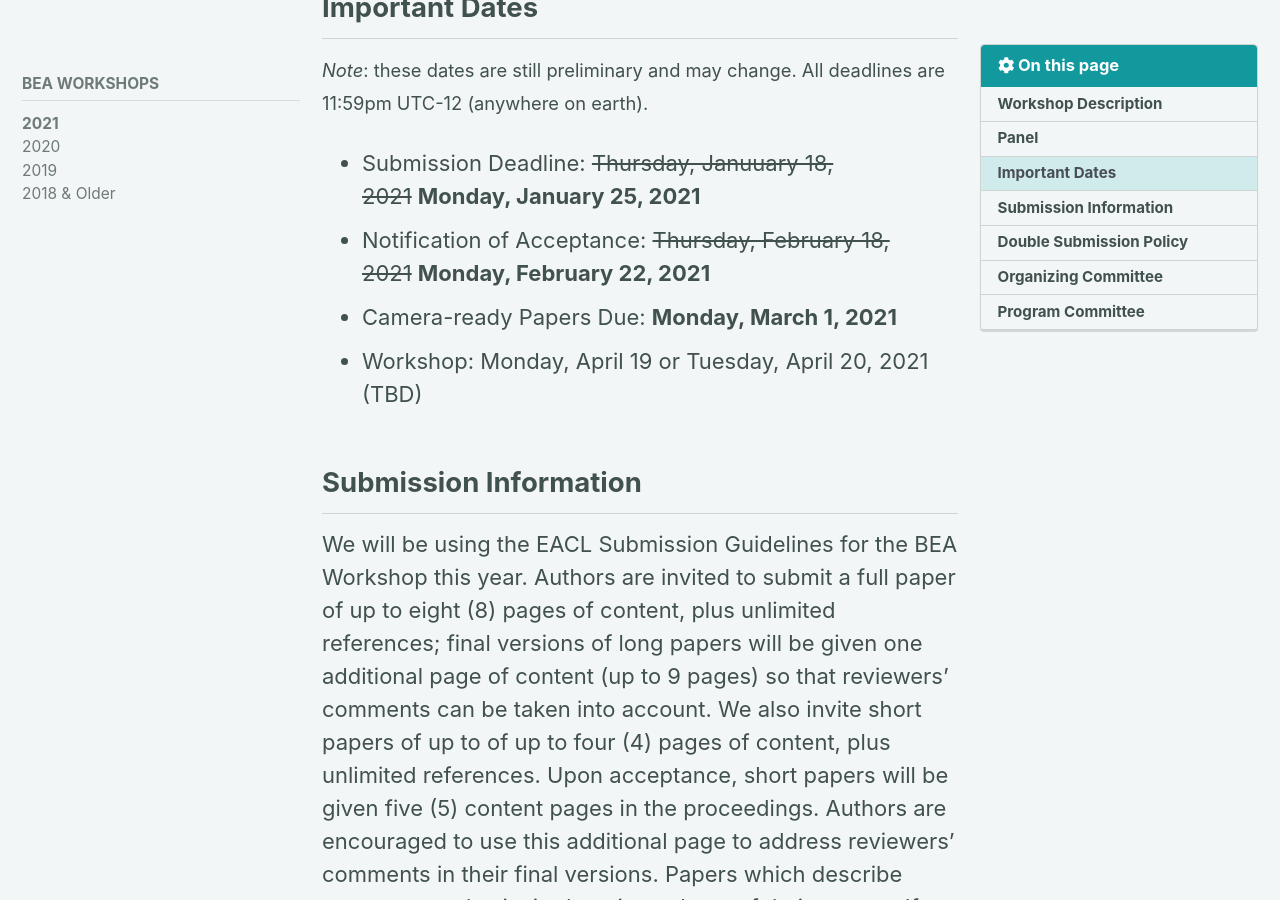
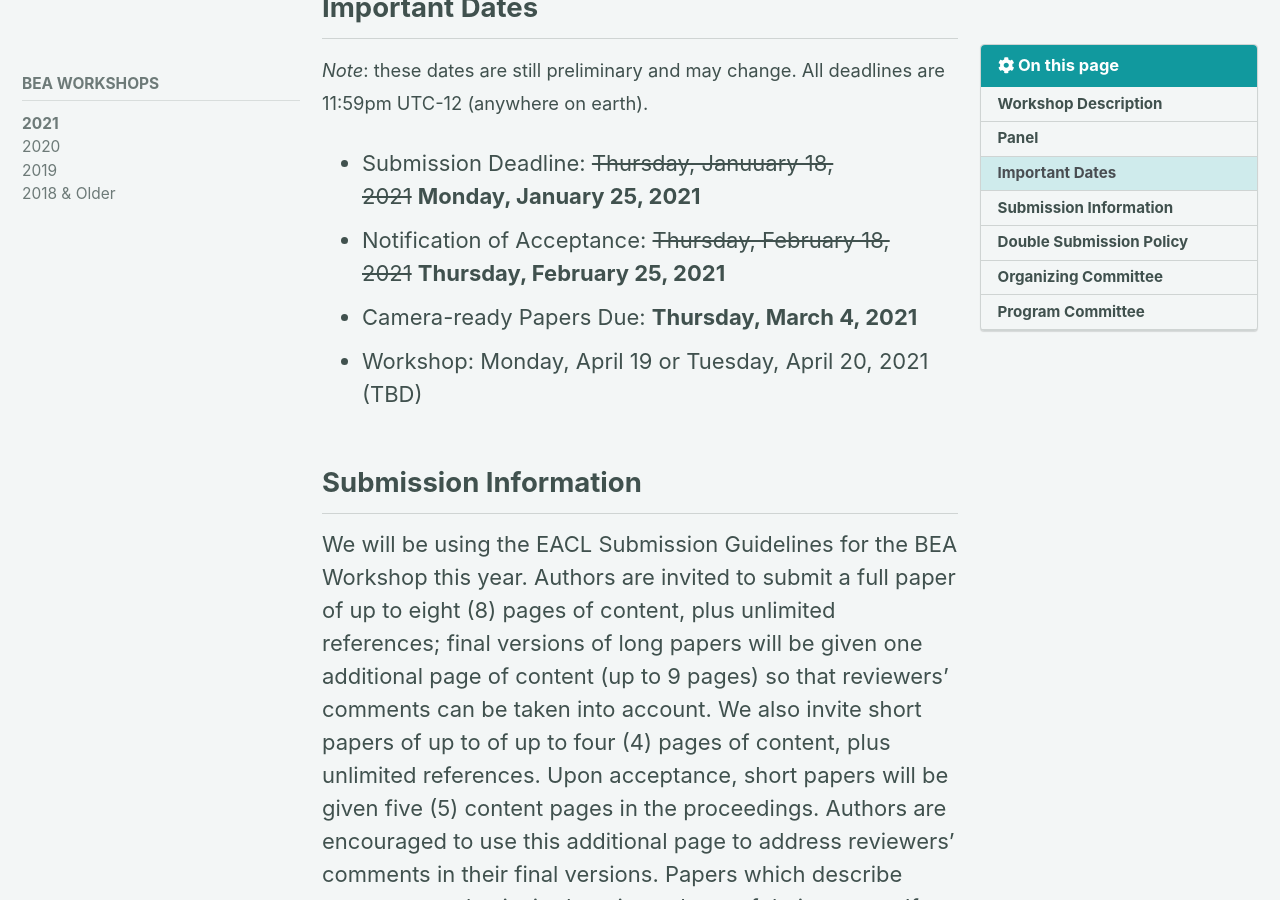
Before and after one commit to sigedu-org/website, a Jekyll site: the page built from _pages/bea/current.md, in a window 1280 px wide and 900 px high, scrolled down 5732 px. Built offline with Jekyll 4.4.1, drawn with Linux system fonts in a browser that asks for light colours; cached includes are drawn as plain includes; nearby versions of some CDN libraries.

Commit message:
Update dates.

```diff
--- a/_pages/bea/current.md
+++ b/_pages/bea/current.md
@@ -104,8 +104,8 @@ In 2021, we will be hosting a virtual 1-hour panel on *New Challenges for Educat
 <span style="font-size: smaller;"><em>Note</em>: these dates are still preliminary and may change. All deadlines are 11:59pm UTC-12 (anywhere on earth).</span>
 
 - Submission Deadline: <span style="text-decoration: line-through;">Thursday, Januuary 18, 2021</span>&nbsp;**Monday, January 25, 2021**
-- Notification of Acceptance: <span style="text-decoration: line-through;">Thursday, February 18, 2021</span>&nbsp;**Monday, February 22, 2021**
-- Camera-ready Papers Due: **Monday, March 1, 2021**
+- Notification of Acceptance: <span style="text-decoration: line-through;">Thursday, February 18, 2021</span>&nbsp;**Thursday, February 25, 2021**
+- Camera-ready Papers Due: **Thursday, March 4, 2021**
 - Workshop: Monday, April 19 or Tuesday, April 20, 2021 (TBD)
 
 ## Submission Information
```
